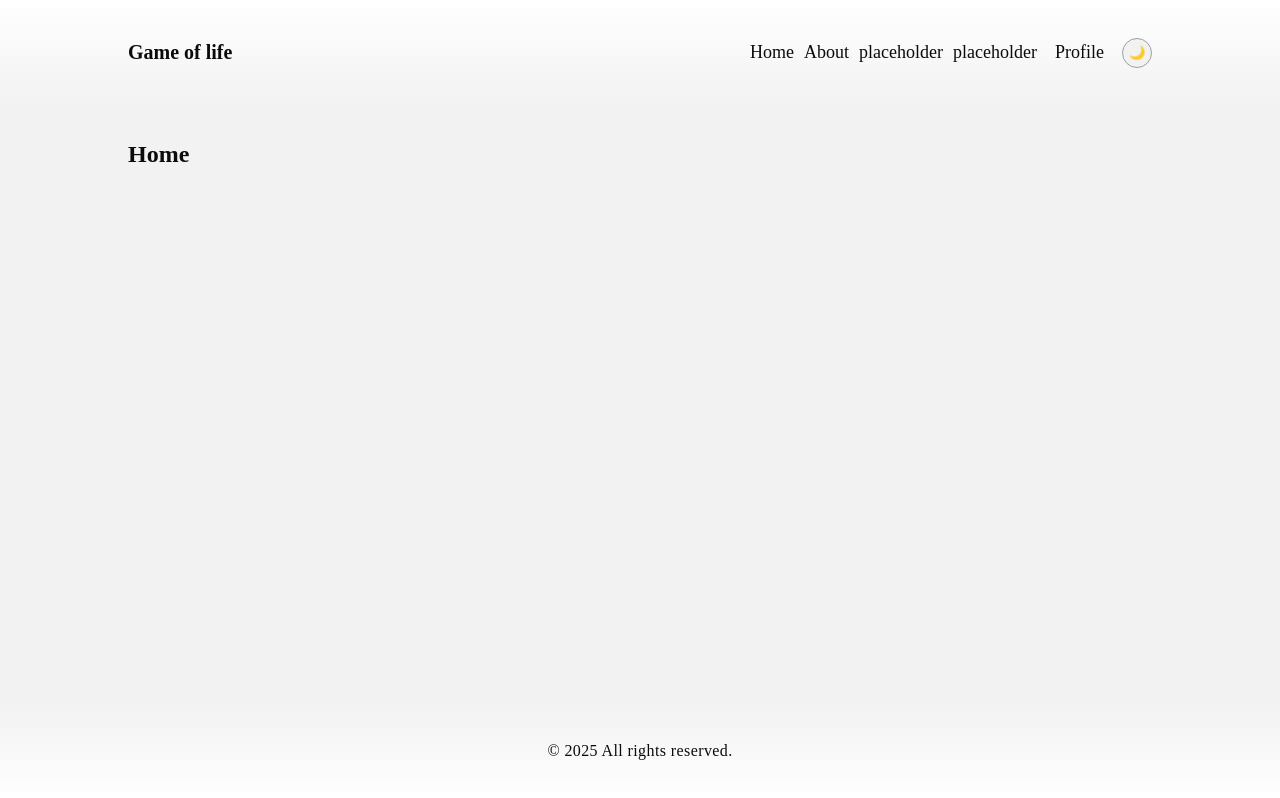
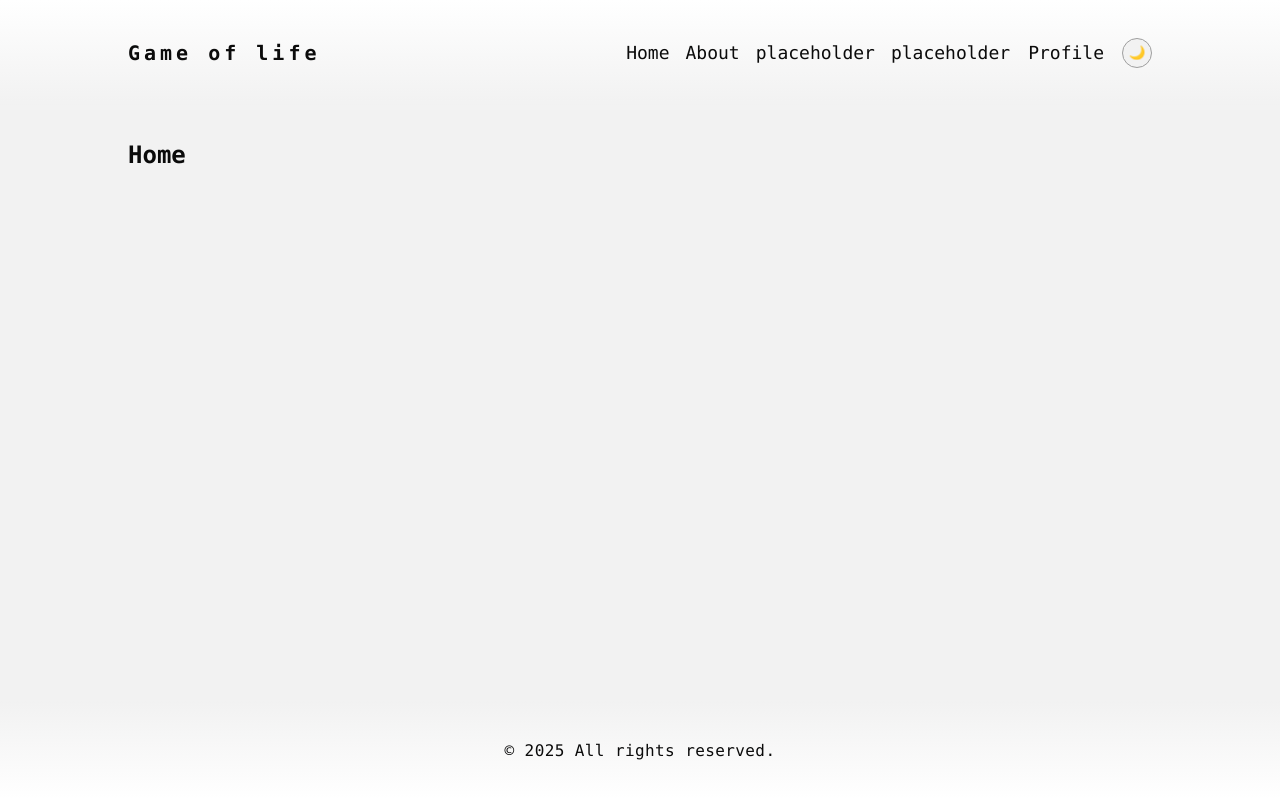
Before and after one commit to Jillypuff/game-of-life, a React (Vite) app: page / in a window 1280 px wide. Built offline with nearby package versions, Linux system fonts and the light colour scheme.

Commit message:
Changed to a more retro font

```diff
--- a/src/styles/_typography.scss
+++ b/src/styles/_typography.scss
@@ -1,9 +1,7 @@
 @use "sass:map";
 
-$font-primary: -apple-system, BlinkMacSystemFont, "Segoe UI", "Roboto", "Oxygen",
-  "Ubuntu", sans-serif;
-$font-heading: "Georgia", serif;
-$font-mono: "Courier New", Courier, monospace;
+$font-mono: Consolas, "Lucida Console", Monaco, "Courier New", Courier,
+  monospace;
 
 $font-sizes: (
   xs: 0.75rem,
@@ -31,6 +29,7 @@ $letter-spacings: (
   tight: -0.025em,
   normal: 0,
   wide: 0.025em,
+  ultrawide: 0.2em,
 );
 
 @function font-size($size) {
--- a/src/styles/components/Header.scss
+++ b/src/styles/components/Header.scss
@@ -14,6 +14,7 @@
   flex-grow: 1;
   font-size: t.font-size(xl);
   font-weight: t.font-weight(bold);
+  letter-spacing: t.letter-spacing(ultrawide);
 }
 
 .navigation {
@@ -21,6 +22,6 @@
     display: flex;
     justify-content: space-around;
     list-style-type: none;
-    gap: 10px;
+    gap: 1rem;
   }
 }
--- a/src/styles/main.scss
+++ b/src/styles/main.scss
@@ -1,7 +1,7 @@
 @use "breakpoints.scss";
 @use "colors.scss";
 @use "effects.scss";
-@use "typography.scss";
+@use "typography.scss" as t;
 
 html,
 body {
@@ -17,7 +17,7 @@ body {
 .site-layout {
   background-color: var(--bg);
   color: var(--text);
-  font-family: var(font-primary);
+  font-family: t.$font-mono;
   transition: background-color transition(base), color transition(base);
 
   display: flex;
```
